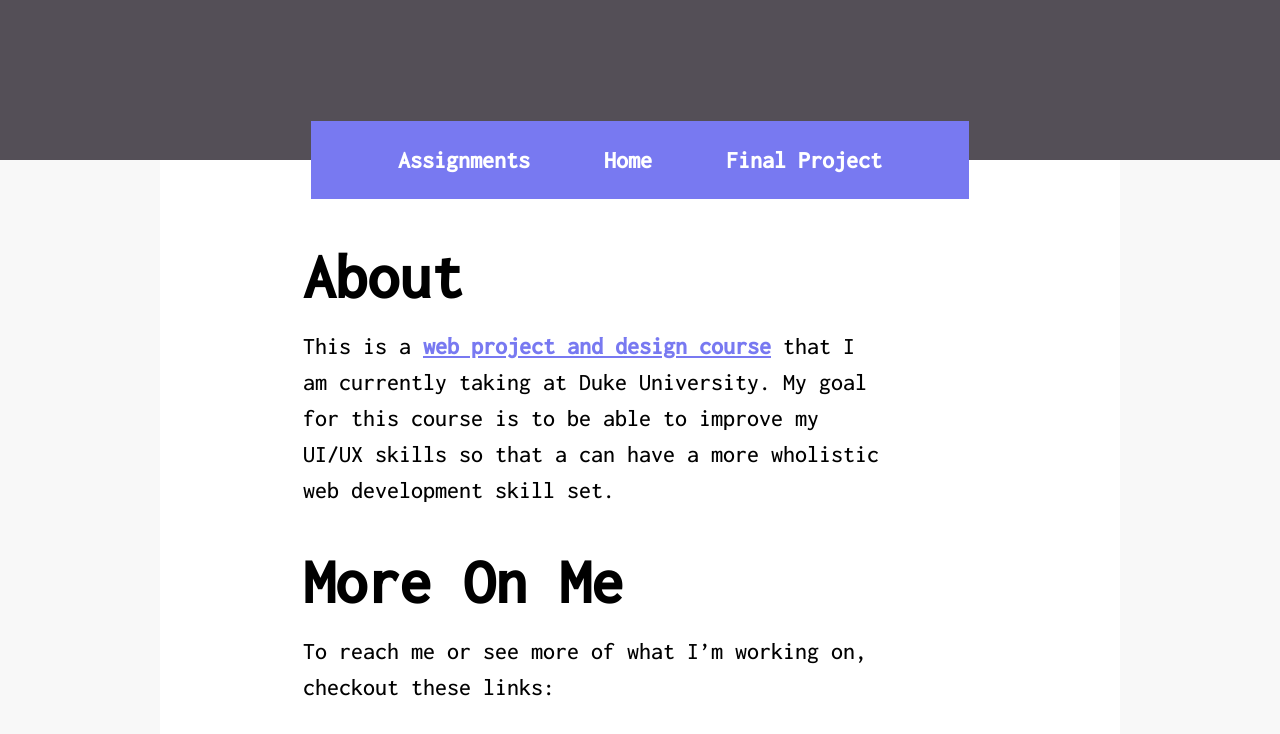
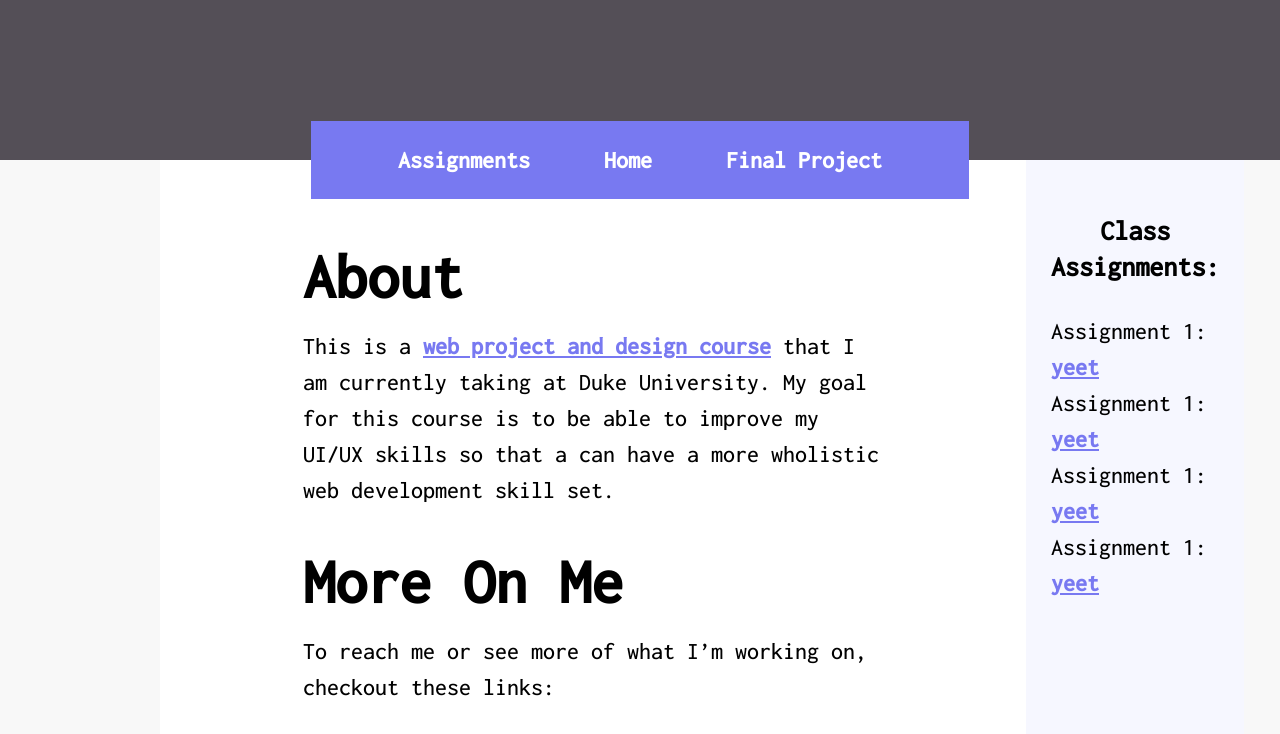
Before and after one commit to joshpetit/web-project-design, a Next.js app: page / in a window 1280 px wide. Shown: the top 734 px of the page. Built offline with nearby package versions, Linux system fonts and the light colour scheme.

Commit message:
getting there

```diff
--- a/pages/index.tsx
+++ b/pages/index.tsx
@@ -15,11 +15,11 @@ const Home: NextPage = () => {
         <link rel="icon" href="/favicon.ico" />
       </Head>
       <div className={styles.imgBanner}>
-      <div className={`${styles.primary} ${styles.navigation}`}>
-        <NavButton title="Assignments" link="/index.html"/>
-        <NavButton title="Home" link="/index.html"/>
-        <NavButton title="Final Project" link="/index.html"/>
-      </div>
+        <div className={`${styles.primary} ${styles.navigation}`}>
+          <NavButton title="Assignments" link="/index.html"/>
+          <NavButton title="Home" link="/index.html"/>
+          <NavButton title="Final Project" link="/index.html"/>
+        </div>
 
       </div>
 
@@ -37,6 +37,13 @@ const Home: NextPage = () => {
               To reach me or see more of what I’m working on, checkout these links:
             </p>
           </div>
+        </div>
+        <div className={styles.assignments}>
+          <h3 className={styles.assignmentTitle}>Class Assignments:</h3>
+          <Assignment number={1} link="./index.html" name="yeet"/>
+          <Assignment number={1} link="./index.html" name="yeet"/>
+          <Assignment number={1} link="./index.html" name="yeet"/>
+          <Assignment number={1} link="./index.html" name="yeet"/>
         </div>
       </main>
     </div>
@@ -62,10 +69,8 @@ interface AssignmentProps {
 
 
 const Assignment: React.FC<AssignmentProps> = ({ number, name, link }) => (
-  <div>
-    <p>
+  <div className={styles.assignment}>
       Assignment {number}: <a href={link}>{name}</a>
-    </p>
   </div>
 );
 
--- a/styles/Home.module.css
+++ b/styles/Home.module.css
@@ -141,3 +141,23 @@
   margin: 0;
   padding: 0;
 }
+
+.assignments {
+  display: flex;
+  flex-direction: column;
+  background-color: #F6F7FF;
+  height: 100%;
+  width: 100%;
+  margin-right: 120px;
+  padding: 25px;
+
+  padding-left: 75;
+  padding-right: 75;
+}
+
+.assignments .assignmentTitle {
+  text-align: center;
+}
+
+.assignment {
+}
```
